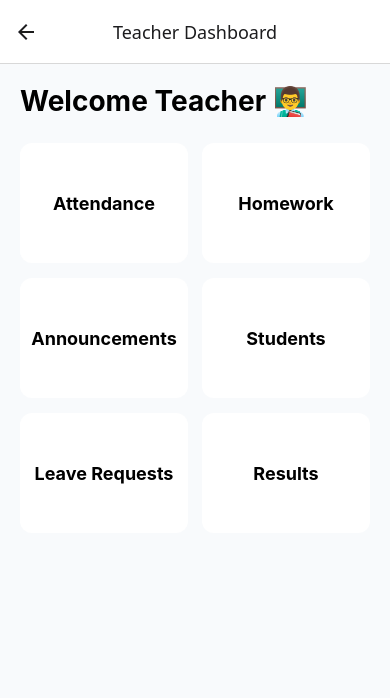
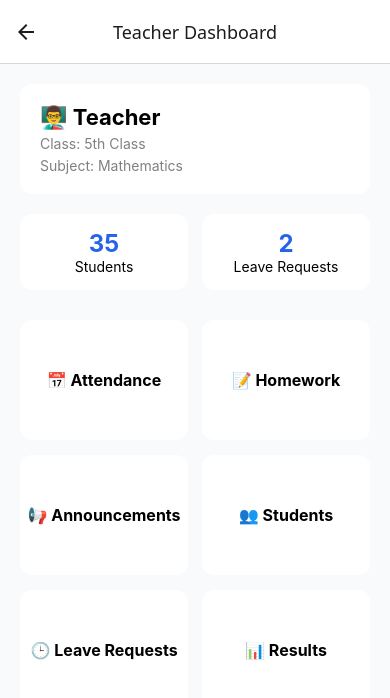
Before and after one commit to kranthinaremsetti/SunSchoolApp, a React Native app: screen /TeacherDashboard in a window 390 px wide. Shown: the top 698 px of the page. Built offline with nearby package versions, Linux system fonts and the light colour scheme.

Commit message:
Polished dashboards by making minimal ui changes

```diff
--- a/src/screens/AdminDashboard.tsx
+++ b/src/screens/AdminDashboard.tsx
@@ -3,7 +3,7 @@ import {
   Text,
   StyleSheet,
   TouchableOpacity,
-
+  ScrollView,
 } from "react-native";
 
 import { students } from "../data/students";
@@ -20,7 +20,31 @@ export default function AdminDashboard() {
   );
   const navigation = useNavigation<any>();
   return (
-    <View style={styles.container}>
+            <ScrollView style={styles.container}>
+              <View style={styles.adminCard}>
+          <Text style={styles.adminTitle}>
+            🏫 Sun School Admin
+          </Text>
+
+          <Text style={styles.adminInfo}>
+            School Management Dashboard
+          </Text>
+        </View>
+        <View style={styles.row}>
+  <View style={styles.summaryCard}>
+    <Text style={styles.summaryValue}>
+      {students.length}
+    </Text>
+    <Text>Students</Text>
+  </View>
+
+  <View style={styles.summaryCard}>
+    <Text style={styles.summaryValue}>
+      {teachers.length}
+    </Text>
+    <Text>Teachers</Text>
+  </View>
+</View>
             <TouchableOpacity
         style={styles.card}
         onPress={() =>
@@ -28,7 +52,7 @@ export default function AdminDashboard() {
         }
         >
         <Text>
-            Students: {students.length}
+            👨‍🎓 Students
         </Text>
         </TouchableOpacity>
 
@@ -36,7 +60,7 @@ export default function AdminDashboard() {
         style={styles.card}
         >
         <Text>
-            Teachers: {teachers.length}
+            👨‍🏫 Teachers
         </Text>
         </TouchableOpacity>
 
@@ -46,8 +70,8 @@ export default function AdminDashboard() {
             navigation.navigate("AdminFees")
         }
         >
-        <Text>
-            Pending Fees: ₹{pendingFees}
+        <Text >
+          💰 Fees
         </Text>
         </TouchableOpacity>
         <TouchableOpacity
@@ -57,11 +81,11 @@ export default function AdminDashboard() {
         }
       >
         <Text>
-          Reports
+         📈 Reports
         </Text>
       </TouchableOpacity>
 
-    </View>
+    </ScrollView>
   );
 }
 
@@ -85,4 +109,50 @@ const styles = StyleSheet.create({
     marginBottom: 15,
     elevation: 3,
   },
+  cardText: {
+    fontSize: 20,
+    fontWeight: "bold",
+    marginBottom: 10,
+  },
+  subText: {
+    fontSize: 16,
+    color: "gray",
+  },
+  adminCard: {
+  backgroundColor: "white",
+  padding: 20,
+  borderRadius: 12,
+  elevation: 3,
+  marginBottom: 20,
+},
+
+adminTitle: {
+  fontSize: 22,
+  fontWeight: "bold",
+},
+
+adminInfo: {
+  marginTop: 5,
+  color: "gray",
+},
+row: {
+  flexDirection: "row",
+  justifyContent: "space-between",
+},
+
+summaryCard: {
+  backgroundColor: "white",
+  width: "48%",
+  padding: 15,
+  borderRadius: 12,
+  alignItems: "center",
+  elevation: 3,
+  marginBottom: 15,
+},
+
+summaryValue: {
+  fontSize: 24,
+  fontWeight: "bold",
+  color: "#2563EB",
+},
 });
--- a/src/screens/ParentDashboard.tsx
+++ b/src/screens/ParentDashboard.tsx
@@ -1,17 +1,53 @@
 import { View, Text, StyleSheet,TouchableOpacity ,ScrollView} from "react-native";
 import { useNavigation } from "@react-navigation/native";
-import { students } from "../data/students";
+import { useEffect, useState } from "react";
+import { getStudents } from "../services/studentService";
 import { currentStudentId } from "../data/session";
 export default function ParentDashboard() {
   const navigation = useNavigation<any>();
-  const student = students.find(
-  (s) => s.id === currentStudentId
-);
+  const [loading, setLoading] =
+  useState(true);
+  const [student, setStudent] =
+  useState<any>(null);
+  useEffect(() => {
+  loadStudent();
+}, []);
+const loadStudent = async () => {
+  try {
+    const students =
+      await getStudents();
+
+    const currentStudent =
+      students.find(
+        (s) =>
+          s.id === currentStudentId
+      );
+
+    setStudent(currentStudent);
+  } catch (error) {
+    console.log(error);
+  } finally {
+    setLoading(false);
+  }
+};
+
+  if (loading) {
+  return (
+    <View
+      style={{
+        flex: 1,
+        justifyContent: "center",
+        alignItems: "center",
+      }}
+    >
+      <Text>
+        Loading...
+      </Text>
+    </View>
+  );
+}
   return (
     <ScrollView style={styles.container}>
-      <Text style={styles.welcome}>
-        Welcome Parent 👋
-      </Text>
 
       <View style={styles.studentCard}>
         <Text style={styles.studentName}>
@@ -21,7 +57,29 @@ export default function ParentDashboard() {
         <Text style={styles.studentInfo}>
           Class: {student?.className}
         </Text>
+        <Text style={styles.studentInfo}>
+          Roll No: {student?.rollNo}
+        </Text>
+
+        <Text style={styles.welcome}>
+        Welcome to SunSchool  👋
+      </Text>
       </View>
+      <View style={styles.row}>
+  <View style={styles.summaryCard}>
+    <Text style={styles.summaryValue}>
+      92%
+    </Text>
+    <Text>Attendance</Text>
+  </View>
+
+  <View style={styles.summaryCard}>
+    <Text style={styles.summaryValue}>
+      ₹5000
+    </Text>
+    <Text>Fees Due</Text>
+  </View>
+</View>
       <TouchableOpacity
   style={styles.notificationButton}
   onPress={() => navigation.navigate("Notifications")}
@@ -36,14 +94,14 @@ export default function ParentDashboard() {
     style={styles.dashboardCard}
     onPress={() => navigation.navigate("Attendance")}
   >
-    <Text style={styles.dashboardText}>Attendance</Text>
+    <Text style={styles.dashboardText}>📅 Attendance</Text>
   </TouchableOpacity>
 
   <TouchableOpacity
     style={styles.dashboardCard}
     onPress={() => navigation.navigate("Profile")}
   >
-    <Text style={styles.dashboardText}>Profile</Text>
+    <Text style={styles.dashboardText}>👤 Profile</Text>
   </TouchableOpacity>
 </View>
 
@@ -52,14 +110,15 @@ export default function ParentDashboard() {
     style={styles.dashboardCard}
     onPress={() => navigation.navigate("Announcements")}
   >
-    <Text style={styles.dashboardText}>Announcements</Text>
+    <Text style={styles.dashboardText}>📢 Announcements</Text>
   </TouchableOpacity>
 
   <TouchableOpacity
     style={styles.dashboardCard}
     onPress={() => navigation.navigate("Homework")}
   >
-    <Text style={styles.dashboardText}>Homework</Text>
+    <Text style={styles.dashboardText}>
+📚 Homework</Text>
   </TouchableOpacity>
 </View>
 <View style={styles.row}>
@@ -68,7 +127,7 @@ export default function ParentDashboard() {
     onPress={() => navigation.navigate("Fees")}
   >
     <Text style={styles.dashboardText}>
-      Fees
+      💰 Fees
     </Text>
   </TouchableOpacity>
   <TouchableOpacity
@@ -78,7 +137,7 @@ export default function ParentDashboard() {
   }
 >
   <Text style={styles.dashboardText}>
-    Timetable
+    🕒 Timetable
   </Text>
 </TouchableOpacity>
 </View>
@@ -90,7 +149,7 @@ export default function ParentDashboard() {
     }
   >
     <Text style={styles.dashboardText}>
-      Results
+      📊 Results
     </Text>
   </TouchableOpacity>
   <TouchableOpacity
@@ -102,12 +161,12 @@ export default function ParentDashboard() {
   }
 >
   <Text style={styles.dashboardText}>
-    Leave
+    📝 Leave
   </Text>
 </TouchableOpacity>
 </View>
   <TouchableOpacity
-  style={styles.dashboardCard}
+  style={styles.singleCard}
   onPress={() =>
     navigation.navigate(
       "LeaveHistory"
@@ -115,7 +174,7 @@ export default function ParentDashboard() {
   }
 >
   <Text style={styles.dashboardText}>
-    Leave History
+    📋 Leave History
   </Text>
 </TouchableOpacity>
     </ScrollView>
@@ -130,10 +189,11 @@ const styles = StyleSheet.create({
   },
 
   welcome: {
-    fontSize: 26,
-    fontWeight: "bold",
-    marginBottom: 20,
-  },
+  fontSize: 18,
+  fontWeight: "600",
+  color: "#2563EB",
+  marginTop: 10,
+},
   row:{
     flexDirection: "row",
     justifyContent: "space-between",
@@ -168,8 +228,9 @@ const styles = StyleSheet.create({
 },
 
 dashboardText: {
-  fontSize: 20,
+  fontSize: 17,
   fontWeight: "bold",
+  textAlign: "center",
 },
 notificationButton: {
   backgroundColor: "#2563EB",
@@ -194,4 +255,18 @@ singleCard: {
   elevation: 3,
   marginBottom: 15,
 },
+summaryCard: {
+  backgroundColor: "white",
+  width: "48%",
+  padding: 15,
+  borderRadius: 12,
+  alignItems: "center",
+  elevation: 3,
+  marginBottom: 15,
+},
+summaryValue: {
+  fontSize: 24,
+  fontWeight: "bold",
+  color: "#2563EB",
+},
 });
--- a/src/screens/TeacherDashboard.tsx
+++ b/src/screens/TeacherDashboard.tsx
@@ -3,6 +3,7 @@ import {
   Text,
   StyleSheet,
   TouchableOpacity,
+  ScrollView,
 } from "react-native";
 import { useNavigation } from "@react-navigation/native";
 
@@ -10,11 +11,35 @@ export default function TeacherDashboard() {
   const navigation = useNavigation<any>();
 
   return (
-    <View style={styles.container}>
-      <Text style={styles.title}>
-        Welcome Teacher 👨‍🏫
+    <ScrollView style={styles.container}>
+          <View style={styles.teacherCard}>
+      <Text style={styles.teacherName}>
+        👨‍🏫 Teacher
       </Text>
 
+      <Text style={styles.teacherInfo}>
+        Class: 5th Class
+      </Text>
+
+      <Text style={styles.teacherInfo}>
+        Subject: Mathematics
+      </Text>
+</View>
+    <View style={styles.row}>
+  <View style={styles.summaryCard}>
+    <Text style={styles.summaryValue}>
+      35
+    </Text>
+    <Text>Students</Text>
+  </View>
+
+  <View style={styles.summaryCard}>
+    <Text style={styles.summaryValue}>
+      2
+    </Text>
+    <Text>Leave Requests</Text>
+  </View>
+</View>
       <View style={styles.row}>
         <TouchableOpacity
           style={styles.card}
@@ -25,7 +50,7 @@ export default function TeacherDashboard() {
           }
         >
           <Text style={styles.cardText}>
-            Attendance
+           📅 Attendance
           </Text>
         </TouchableOpacity>
 
@@ -38,7 +63,7 @@ export default function TeacherDashboard() {
           }
         >
           <Text style={styles.cardText}>
-            Homework
+            📝 Homework
           </Text>
         </TouchableOpacity>
       </View>
@@ -53,7 +78,7 @@ export default function TeacherDashboard() {
           }
         >
           <Text style={styles.cardText}>
-            Announcements
+            📢 Announcements
           </Text>
         </TouchableOpacity>
 
@@ -66,7 +91,7 @@ export default function TeacherDashboard() {
           }
         >
           <Text style={styles.cardText}>
-            Students
+            👥 Students
           </Text>
         </TouchableOpacity>
       </View>
@@ -80,7 +105,7 @@ export default function TeacherDashboard() {
           }
         >
           <Text style={styles.cardText}>
-            Leave Requests
+            🕒 Leave Requests
           </Text>
         </TouchableOpacity>
         <TouchableOpacity
@@ -92,12 +117,12 @@ export default function TeacherDashboard() {
           }
         >
           <Text style={styles.cardText}>
-            Results
+            📊 Results
           </Text>
         </TouchableOpacity>
       </View>
 
-    </View>
+    </ScrollView>
   );
 }
 
@@ -131,7 +156,40 @@ const styles = StyleSheet.create({
   },
 
   cardText: {
-    fontSize: 18,
-    fontWeight: "bold",
-  },
+  fontSize: 16,
+  fontWeight: "bold",
+  textAlign: "center",
+},
+  teacherCard: {
+  backgroundColor: "white",
+  padding: 20,
+  borderRadius: 12,
+  elevation: 3,
+  marginBottom: 20,
+},
+
+teacherName: {
+  fontSize: 22,
+  fontWeight: "bold",
+},
+
+teacherInfo: {
+  marginTop: 5,
+  color: "gray",
+},
+summaryCard: {
+  backgroundColor: "white",
+  width: "48%",
+  padding: 15,
+  borderRadius: 12,
+  alignItems: "center",
+  elevation: 3,
+  marginBottom: 15,
+},
+
+summaryValue: {
+  fontSize: 24,
+  fontWeight: "bold",
+  color: "#2563EB",
+},
 });
```
